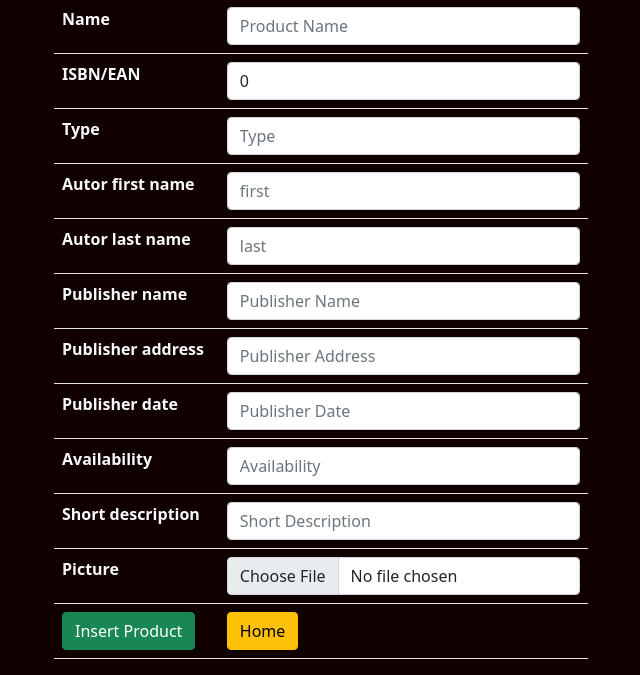
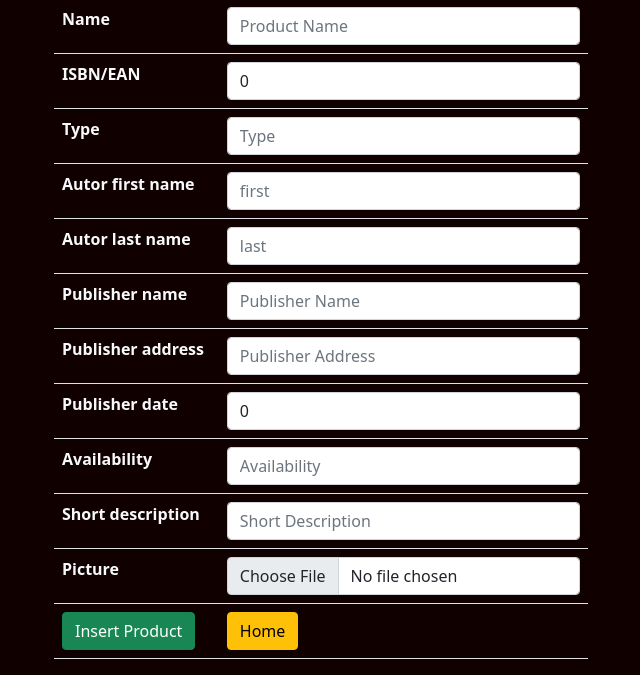
Before and after one commit to skraba-V/CR10-Gabriel, a PHP site: page /create.php in a window 1280 px wide. Shown: the part 206-881 px from the top of the page, without its empty margins (307-947 px from the left). Run offline with PHP 8.4, Linux system fonts and the light colour scheme.

Commit message:
Update create.php

```diff
--- a/BE15_CR10_Gabriel_BigLibrary/create.php
+++ b/BE15_CR10_Gabriel_BigLibrary/create.php
@@ -56,7 +56,7 @@
                             </tr>
                             <tr>
                                 <th>Publisher date</th>
-                                <td><input class='form-control' type="number" name="publisher_date" placeholder="Publisher Date" /></td>
+                                <td><input class='form-control' type="number" name="publisher_date" placeholder="Publisher Date" value="0" /></td>
                             </tr>
                             <tr>
                                 <th>Availability</th>
```
